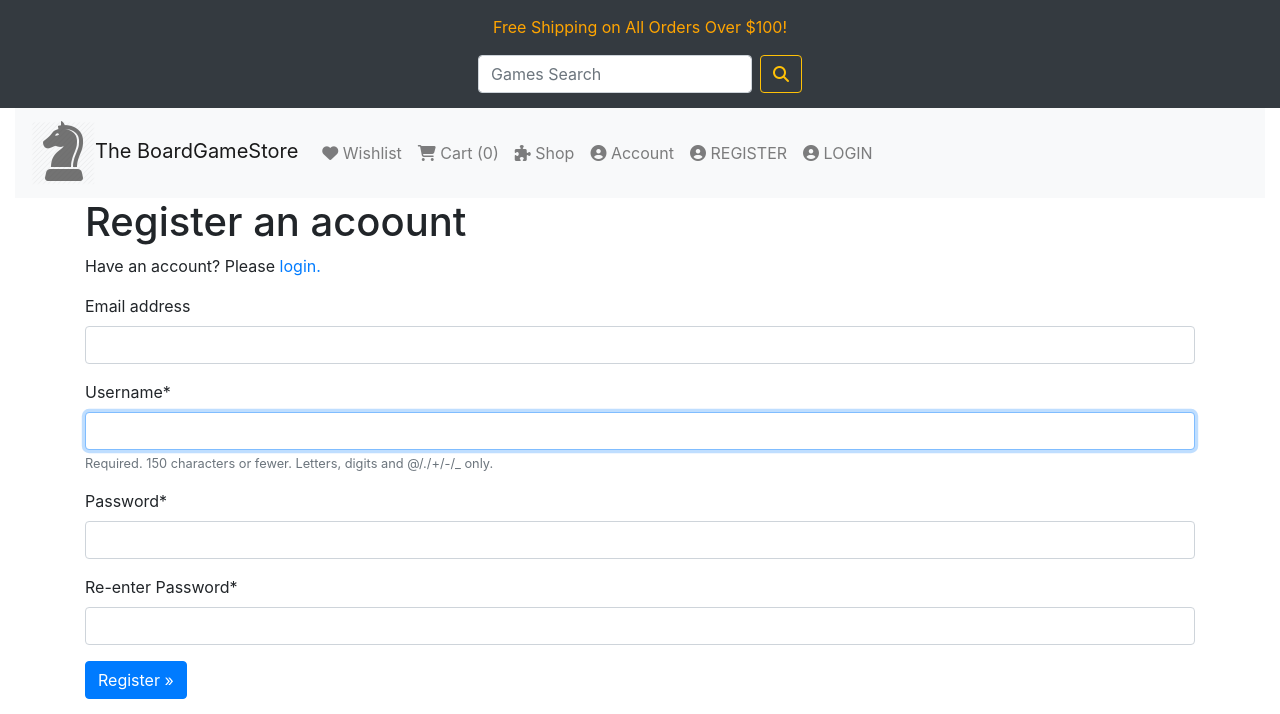
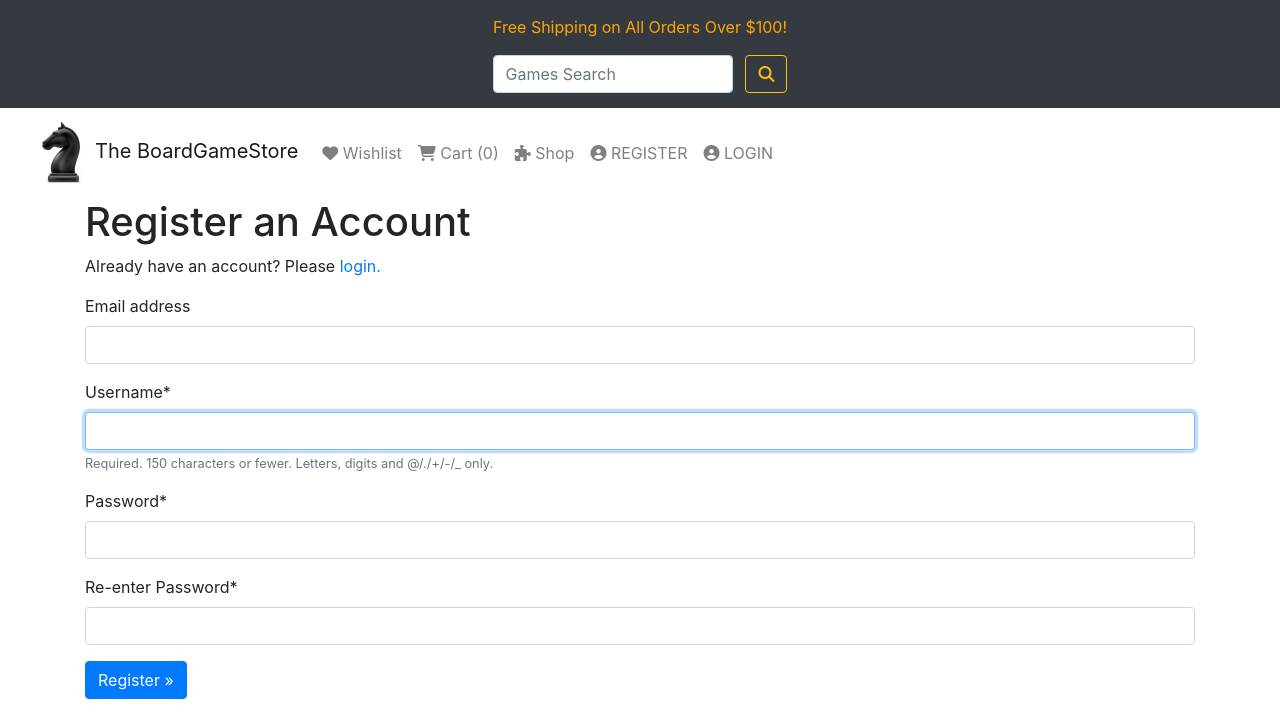
Before and after one commit to Paddlepop25/codeinstitute-boardgame-store, a Django app: page /user/register/ in a window 1280 px wide. Shown: the top 714 px of the page. Run offline with Django 3.2, Linux system fonts and the light colour scheme; parts of the project's set-up code (start-up, migrations or seed data) failed here and were passed over; some libraries are stand-ins or nearby versions.

Commit message:
added new favicon and brand logo

```diff
--- a/accounts/templates/accounts/login.template.html
+++ b/accounts/templates/accounts/login.template.html
@@ -2,6 +2,7 @@
 {% block page_title %} Login {% endblock %}
 
 {% block content %}
+<div class="login_form">
   <h1>Login</h1>
   <p>If you have not created an account yet, then please <a href="{% url 'register' %}">register</a> first.</p>
   <form method='POST'>
@@ -11,4 +12,5 @@
     <button class="btn btn-primary mb-3" type='submit'>Sign In</button>
     <a href="{% url 'password_reset' %}" class="btn btn-success mb-3">Forgot Password</a>
     </form>
+</div>
 {% endblock %}
--- a/accounts/templates/accounts/register.template.html
+++ b/accounts/templates/accounts/register.template.html
@@ -4,8 +4,8 @@
 {% load crispy_forms_tags %}
 
 {%block content%}
-<h1>Register an acoount</h1>
-<p>Have an account? Please <a href="{% url 'login' %}">login.</a></p>
+<h1>Register an Account</h1>
+<p>Already have an account? Please <a href="{% url 'login' %}">login.</a></p>
 
 <form method='POST'>
     {% csrf_token %}
--- a/accounts/views.py
+++ b/accounts/views.py
@@ -16,7 +16,7 @@ def logout_confirm(request):
 
 def logout(request):
     auth.logout(request)
-    messages.success(request, "You have logged out.") # flash message
+    messages.success(request, "You have successfully logged out.") # flash message
     # return redirect( reverse('user_index'))
     return redirect( reverse('home'))
 
@@ -70,10 +70,10 @@ def register(request):
 
             if user:
                 auth.login(user=user, request=request)
-                messages.success(request, "Registration is successful. You can checkout")
+                messages.success(request, "Registration is successful. You can now checkout!")
                 return redirect(reverse('home'))
             else:
-                messages.error(request, "Sorry, we're unable to register your account.")
+                messages.error(request, "Sorry, we're unable to register your account. Please try again.")
                 # print(messages.error)
                 return redirect(reverse('home'))
 
--- a/catalogue/templates/catalogue/games.template.html
+++ b/catalogue/templates/catalogue/games.template.html
@@ -21,6 +21,7 @@
                     <h5 class="card-title">{{game.name}}</h5>
                     <p class="card-text">${{game.price}}</p>
                     <a href="{% url 'add_to_cart' game_id=game.id %}" class="">ADD TO CART</a>
+                    <a href="{% url 'game_info' game_id=game.id %}" class="">MORE INFO</a>
                 </div>
             </div>
         </div>
--- a/catalogue/urls.py
+++ b/catalogue/urls.py
@@ -1,10 +1,11 @@
 from django.urls import path
-from .views import show_games, create_game, update_game, confirm_delete_game, actually_delete_game  # .views in this same directory
+from .views import show_games, create_game, update_game, confirm_delete_game, actually_delete_game, game_info  # .views in this same directory
 
 urlpatterns = [
     path('', show_games, name='show_games'),
     path('create', create_game, name='create_game'),
     path('update/<game_id>', update_game, name='update_game'),
     path('confirm_delete/<game_id>', confirm_delete_game, name='confirm_delete'),
-    path('actually_delete/<game_id>', actually_delete_game, name='delete_game')
+    path('actually_delete/<game_id>', actually_delete_game, name='delete_game'),
+    path('game_info/<game_id>', game_info, name='game_info'),
 ]
--- a/catalogue/views.py
+++ b/catalogue/views.py
@@ -74,3 +74,9 @@ def actually_delete_game(request, game_id):
     game_being_deleted = get_object_or_404(Game, pk=game_id)
     game_being_deleted.delete()
     return redirect(reverse('show_games'))
+
+def game_info(request, game_id):
+    game = get_object_or_404(Game, pk=game_id)
+    return render(request, 'catalogue/game_info.template.html', {
+        'game':game
+    })
--- a/home/templates/home/index.template.html
+++ b/home/templates/home/index.template.html
@@ -26,11 +26,12 @@
         {% for game in all_games %}
         <div class="col-lg-3 col-md-6 mb-4">
             <div class="card" style="width: 18rem;">
-                <img src="{{game.image.cdn_url}}" class="card-img-top" alt="...">
+                <a href=""><img src="{{game.image.cdn_url}}" class="card-img-top" alt="Fun boardgame {{game.name}} cardboard box"></a>
                 <div class="card-body">
                     <h5 class="card-title">{{game.name}}</h5>
                     <p class="card-text">${{game.price}}</p>
                     <a href="{% url 'add_to_cart' game_id=game.id %}" class="">ADD TO CART</a>
+                    <a href="{% url 'game_info' game_id=game.id %}" class="">MORE INFO</a>
                 </div>
             </div>
         </div>
--- a/static/styles/styles.css
+++ b/static/styles/styles.css
@@ -17,6 +17,14 @@ body {
 .top-row .search_games {
     margin: 0 auto;
     margin-bottom: 15px;
+}
+
+.top-row .search_games input {
+    width: 15rem;
+}
+
+.top-row .search_games button {
+    margin-left: 0.3rem;
 }
 
 /*.top-row .account {*/
@@ -74,3 +82,9 @@ img {
     float: left;
     /*margin-right: 5px;*/
 }
+
+@media (max-width: 386px) {
+  .knight {
+    margin: 0 auto;
+  }
+}
--- a/templates/base.html
+++ b/templates/base.html
@@ -6,7 +6,7 @@
 <head>
   <link rel="stylesheet" href="{% static 'styles/styles.css' %}" type="text/css" />
   <title>{%block title%} {%endblock%}</title>
-  <link rel="icon" href="{% static 'images/chess-favicon.png' %}" type="image/x-icon" />
+  <link rel="icon" href="{% static 'images/knight-favicon.png' %}" type="image/x-icon" />
 
   <!-- Required meta tags -->
   <meta charset="utf-8">
@@ -40,9 +40,9 @@
   </div>
 
   <div class="container-fluid">
-    <nav class="navbar navbar-expand-lg navbar-light bg-light">
-      <a class="navbar-brand" href="{% url 'home' %}"><img src="{% static 'images/chess.png' %}"></img>The BoardGameStore</a>
-      <button class="navbar-toggler" type="button" data-toggle="collapse" data-target="#navbarSupportedContent">
+    <nav class="navbar navbar-expand-lg navbar-light">
+      <a class="navbar-brand" href="{% url 'home' %}"><img src="{% static 'images/knight.png' %}"></img>The BoardGameStore</a>
+      <button class="navbar-toggler knight" type="button" data-toggle="collapse" data-target="#navbarSupportedContent">
     <span class="navbar-toggler-icon"></span>
   </button>
 
@@ -57,9 +57,9 @@
           <li class="nav-item">
             <a class="nav-link" href="{% url 'show_games' %}"><i class="fas fa-puzzle-piece"></i> Shop</a>
           </li>
-          <li class="nav-item">
-            <a class="nav-link" href="{% url 'my_account' %}"><i class="fas fa-user-circle"></i> Account</a>
-          </li>
+          <!--<li class="nav-item">-->
+          <!--  <a class="nav-link" href="{% url 'my_account' %}"><i class="fas fa-user-circle"></i> Account</a>-->
+          <!--</li>-->
 
           {% if not user.is_authenticated %}
           <li class="nav-item">
```
Also changed, not shown: accounts/templates/accounts/password_reset.template.html (+16 -16 lines), catalogue/templates/catalogue/game_info.template.html (added, +7 -0 lines), static/images/chess-favicon.png (deleted), static/images/chess.png (deleted), static/images/knight-favicon.png (added), static/images/knight.png (added).
